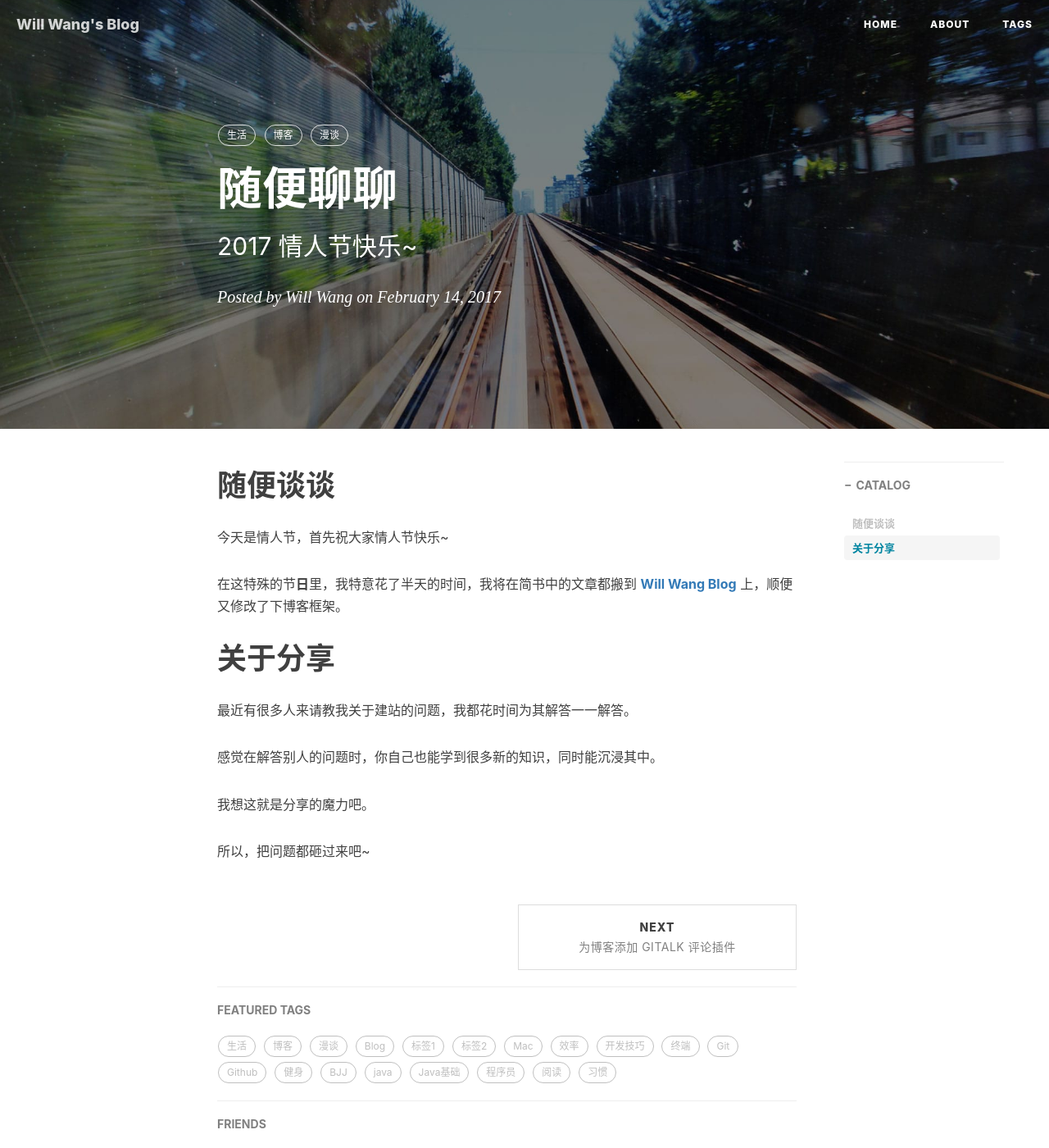
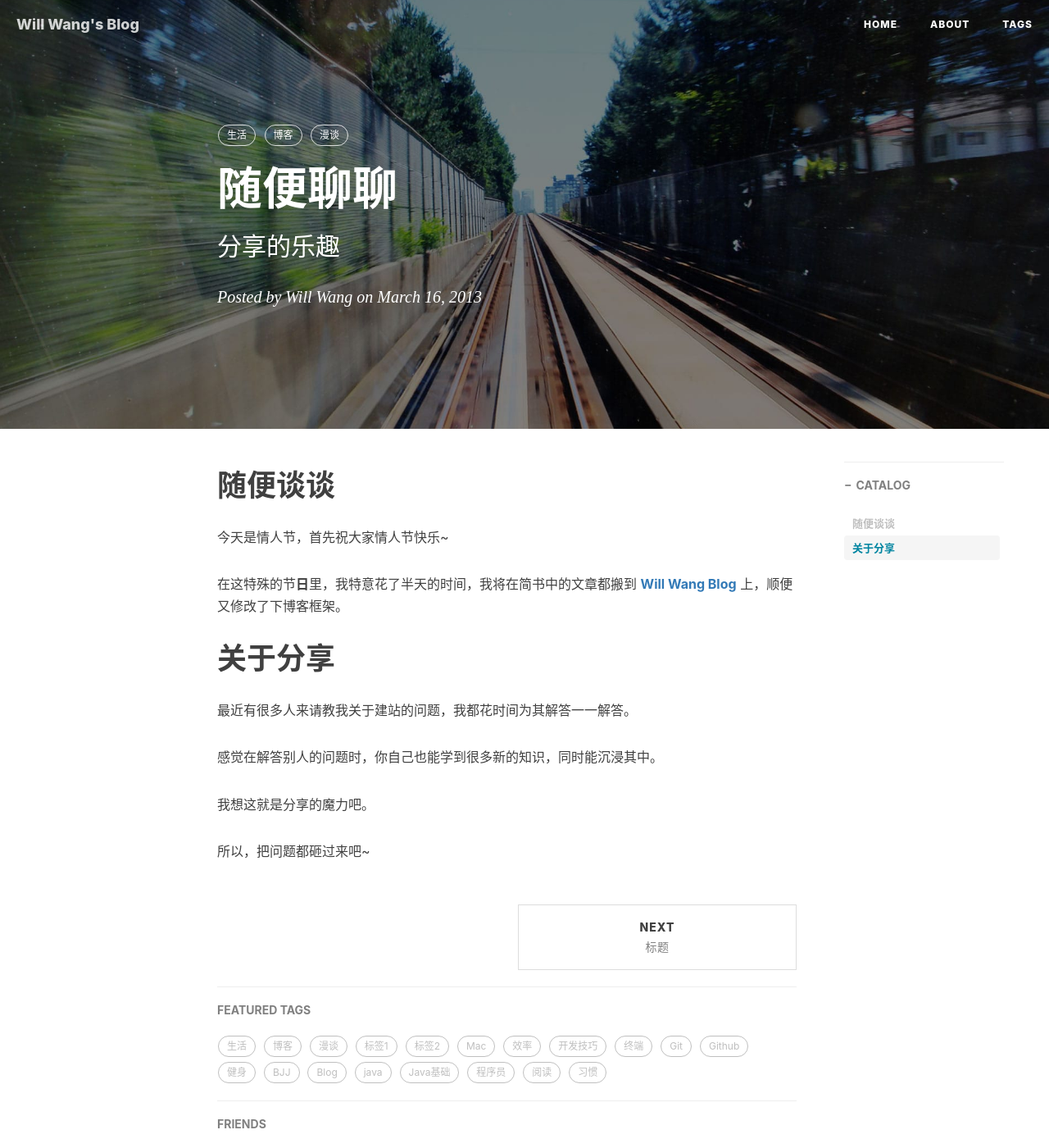
Before and after one commit to flyingwzb/flyingwzb.github.io, a Jekyll site: the page built from _posts/2019-03-16-随便聊聊.md, in a window 1280 px wide and 1400 px high. Shown: the whole window at 82% size. Built offline with Jekyll 4.4.1, drawn with Linux system fonts in a browser that asks for light colours; nearby versions of some CDN libraries; comment, search, counter and statistics services are not loaded.

Commit message:
添加模板

```diff
--- a/_posts/2019-03-16-随便聊聊.md
+++ b/_posts/2019-03-16-随便聊聊.md
@@ -1,8 +1,8 @@
 ---
 layout:     post
 title:      随便聊聊
-subtitle:   2017 情人节快乐~
-date:       2017-02-14
+subtitle:   分享的乐趣
+date:       2013-03-16
 author:     Will Wang
 header-img: img/post-bg-2015.jpg
 catalog: true
```
Also changed, not shown: _posts/2019-04-17-为博客添加-Gitalk-评论插件.md (+1 -1 lines).
